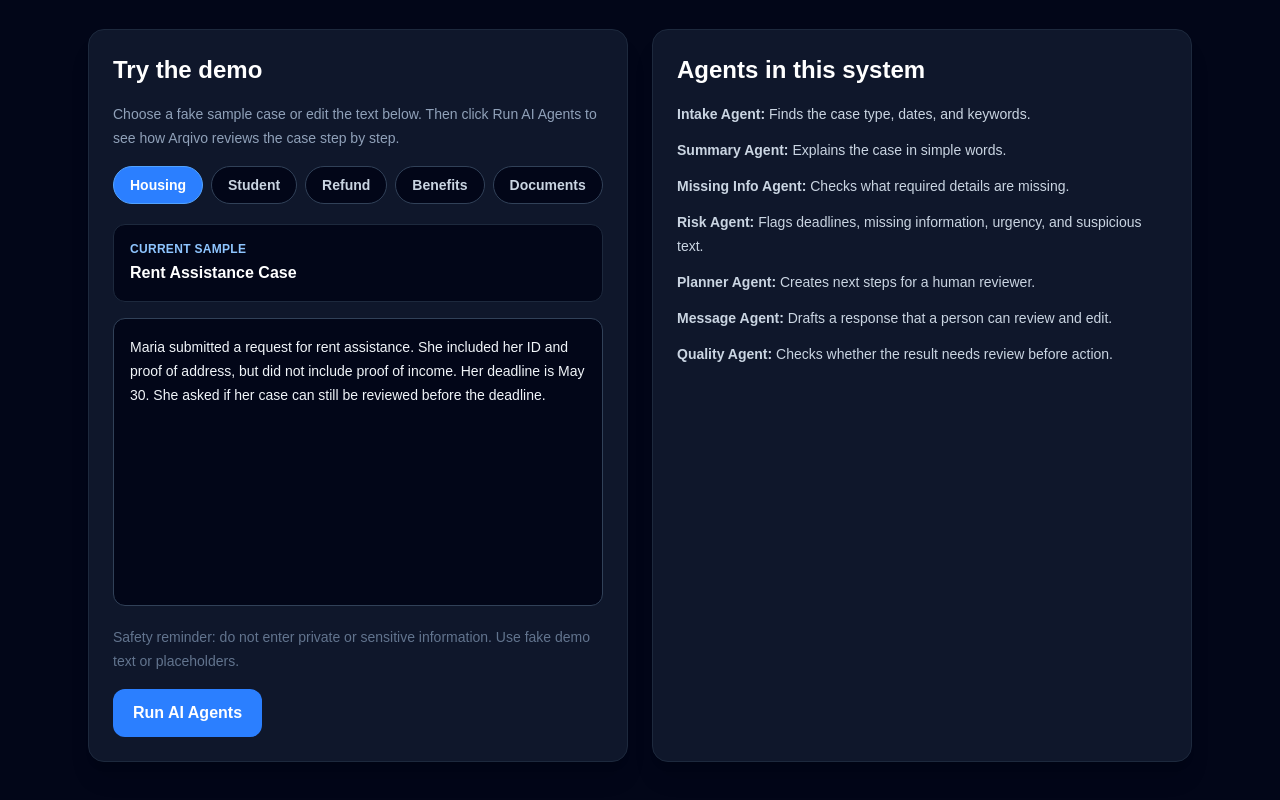
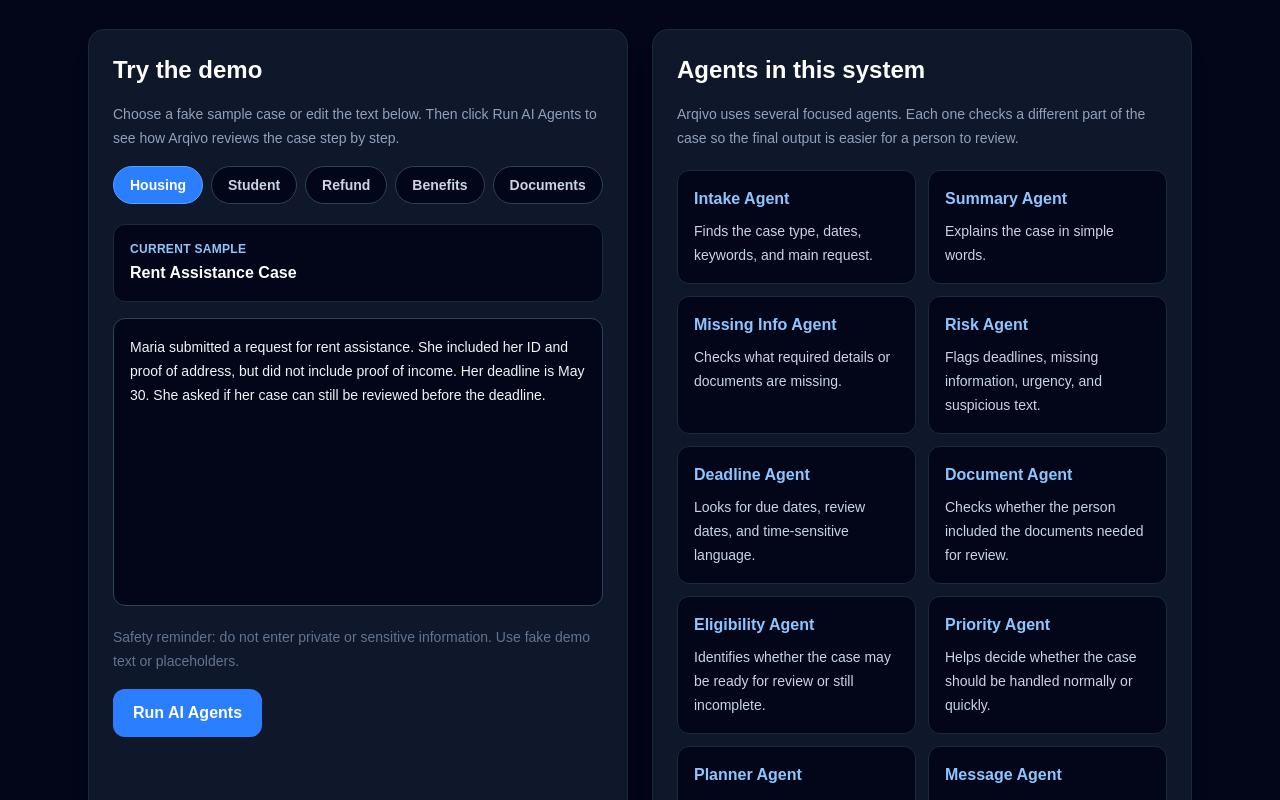
Before and after one commit to WilliamASC22/arqivo-ai, a Next.js app in the folder frontend/: page /demo in a window 1280 px wide. Shown: the part 280-1080 px from the top of the page. Built offline with nearby package versions, Linux system fonts and the light colour scheme.

Commit message:
Expand agent demo page

```diff
--- a/frontend/app/demo/page.tsx
+++ b/frontend/app/demo/page.tsx
@@ -29,6 +29,11 @@ type SampleCase = {
   text: string;
 };
 
+type AgentInfo = {
+  name: string;
+  description: string;
+};
+
 const sampleCases: SampleCase[] = [
   {
     label: "Housing",
@@ -54,6 +59,65 @@ const sampleCases: SampleCase[] = [
     label: "Documents",
     title: "Missing Paperwork Case",
     text: `An applicant submitted a support request after receiving a notice about missing paperwork. They included the notice and a short explanation, but did not include the requested verification document. They asked what the next step should be.`,
+  },
+];
+
+const agents: AgentInfo[] = [
+  {
+    name: "Intake Agent",
+    description: "Finds the case type, dates, keywords, and main request.",
+  },
+  {
+    name: "Summary Agent",
+    description: "Explains the case in simple words.",
+  },
+  {
+    name: "Missing Info Agent",
+    description: "Checks what required details or documents are missing.",
+  },
+  {
+    name: "Risk Agent",
+    description: "Flags deadlines, missing information, urgency, and suspicious text.",
+  },
+  {
+    name: "Deadline Agent",
+    description: "Looks for due dates, review dates, and time-sensitive language.",
+  },
+  {
+    name: "Document Agent",
+    description: "Checks whether the person included the documents needed for review.",
+  },
+  {
+    name: "Eligibility Agent",
+    description: "Identifies whether the case may be ready for review or still incomplete.",
+  },
+  {
+    name: "Priority Agent",
+    description: "Helps decide whether the case should be handled normally or quickly.",
+  },
+  {
+    name: "Planner Agent",
+    description: "Creates next steps for a human reviewer.",
+  },
+  {
+    name: "Message Agent",
+    description: "Drafts a response that a person can review and edit.",
+  },
+  {
+    name: "Tone Agent",
+    description: "Makes the response sound clear, respectful, and professional.",
+  },
+  {
+    name: "Quality Agent",
+    description: "Checks whether the result needs review before action.",
+  },
+  {
+    name: "Safety Agent",
+    description: "Reminds users not to enter private or sensitive real information.",
+  },
+  {
+    name: "Audit Log Agent",
+    description: "Creates a simple record of what the system checked.",
   },
 ];
 
@@ -201,41 +265,24 @@ export default function Home() {
               Agents in this system
             </h2>
 
-            <div className="space-y-3 text-sm leading-6 text-slate-300">
-              <p>
-                <strong>Intake Agent:</strong> Finds the case type, dates, and
-                keywords.
-              </p>
+            <p className="mb-5 text-sm leading-6 text-slate-400">
+              Arqivo uses several focused agents. Each one checks a different
+              part of the case so the final output is easier for a person to
+              review.
+            </p>
 
-              <p>
-                <strong>Summary Agent:</strong> Explains the case in simple
-                words.
-              </p>
-
-              <p>
-                <strong>Missing Info Agent:</strong> Checks what required
-                details are missing.
-              </p>
-
-              <p>
-                <strong>Risk Agent:</strong> Flags deadlines, missing
-                information, urgency, and suspicious text.
-              </p>
-
-              <p>
-                <strong>Planner Agent:</strong> Creates next steps for a human
-                reviewer.
-              </p>
-
-              <p>
-                <strong>Message Agent:</strong> Drafts a response that a person
-                can review and edit.
-              </p>
-
-              <p>
-                <strong>Quality Agent:</strong> Checks whether the result needs
-                review before action.
-              </p>
+            <div className="grid gap-3 md:grid-cols-2">
+              {agents.map((agent) => (
+                <div
+                  key={agent.name}
+                  className="rounded-xl border border-slate-800 bg-slate-950 p-4"
+                >
+                  <p className="font-semibold text-blue-300">{agent.name}</p>
+                  <p className="mt-2 text-sm leading-6 text-slate-300">
+                    {agent.description}
+                  </p>
+                </div>
+              ))}
             </div>
           </div>
         </div>
```
